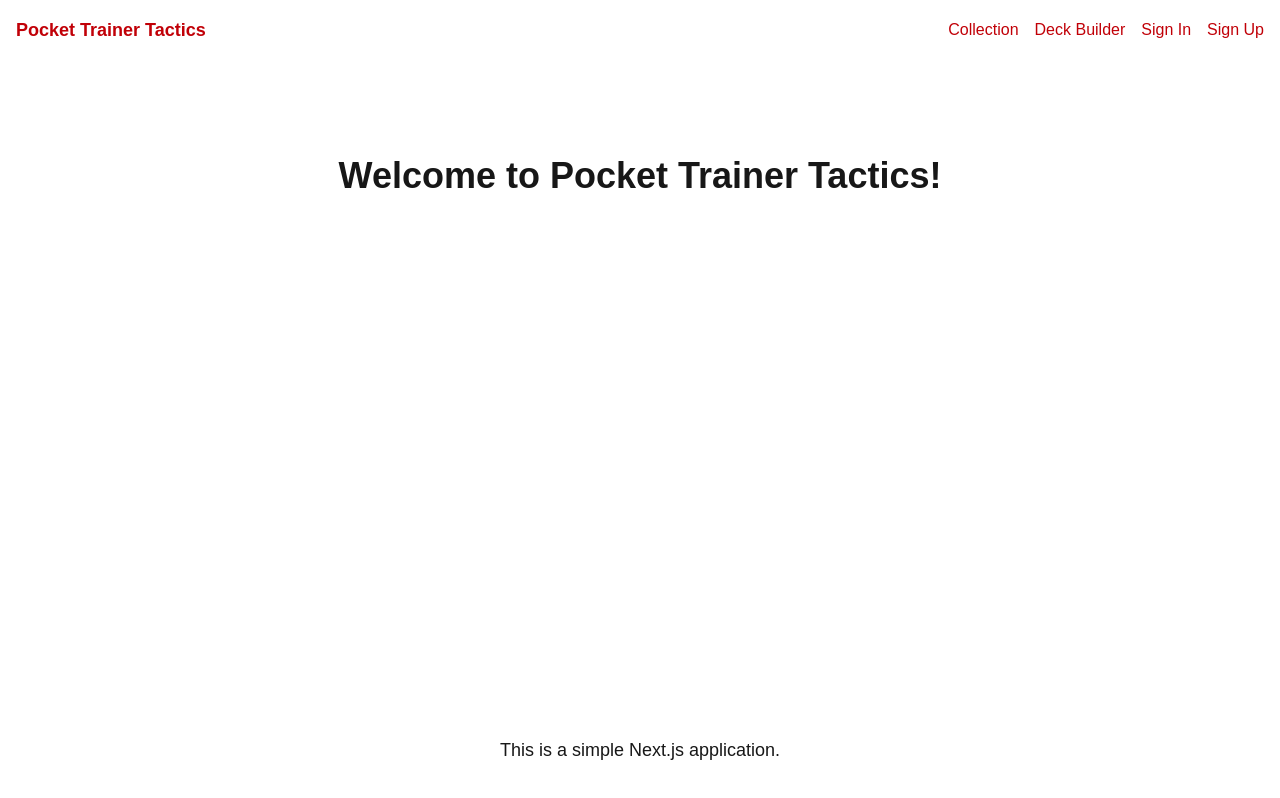
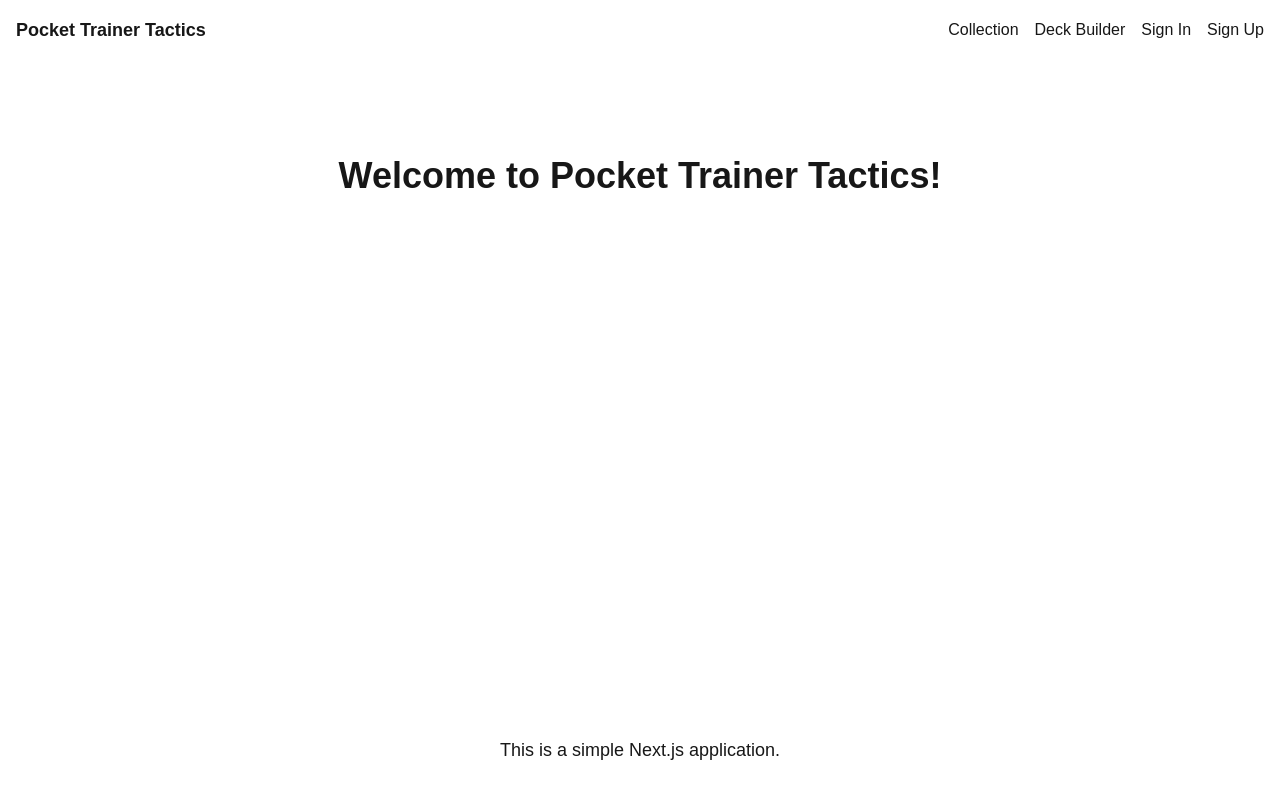
Before and after one commit to AlexGibby2000/tcg-pocket-helper, a Next.js app: page / in a window 1280 px wide. Shown: the top 798 px of the page. Built offline with nearby package versions, Linux system fonts and the light colour scheme; no server answers.

Commit message:
update navbar colours

```diff
--- a/src/app/components/Navbar.tsx
+++ b/src/app/components/Navbar.tsx
@@ -10,11 +10,11 @@ import {
 } from "@clerk/nextjs";
 const Navbar = () => {
   return (
-    <nav className="text-red-700 p-4">
+    <nav className="text-white-800 p-4">
       <div className="container mx-auto flex justify-between items-center">
         <div className="text-lg font-bold">
           <Link href="/">
-            <button className="hover:text-gray-400">
+            <button className="hover:text-purple-600">
               Pocket Trainer Tactics
             </button>
           </Link>
@@ -22,26 +22,26 @@ const Navbar = () => {
         <ul className="flex space-x-4">
           <li>
             <Link href="/browse">
-              <button className="hover:text-gray-400">Collection</button>
+              <button className="hover:text-red-600">Collection</button>
             </Link>
           </li>
           <li>
             <Link href="/builder">
-              <button className="hover:text-gray-400">Deck Builder</button>
+              <button className="hover:text-blue-400">Deck Builder</button>
             </Link>
           </li>
           <SignedOut>
             <SignInButton>
-              <button className="hover:text-gray-400">Sign In</button>
+              <button className="hover:text-yellow-400">Sign In</button>
             </SignInButton>
             <SignUpButton>
-              <button className="hover:text-gray-400">Sign Up</button>
+              <button className="hover:text-pink-400">Sign Up</button>
             </SignUpButton>
           </SignedOut>
           <SignedIn>
             <li>
               <Link href="/account">
-                <button className="hover:text-gray-400">Account</button>
+                <button className="hover:text-yellow-400">Account</button>
               </Link>
             </li>
             <SignOutButton>
```
